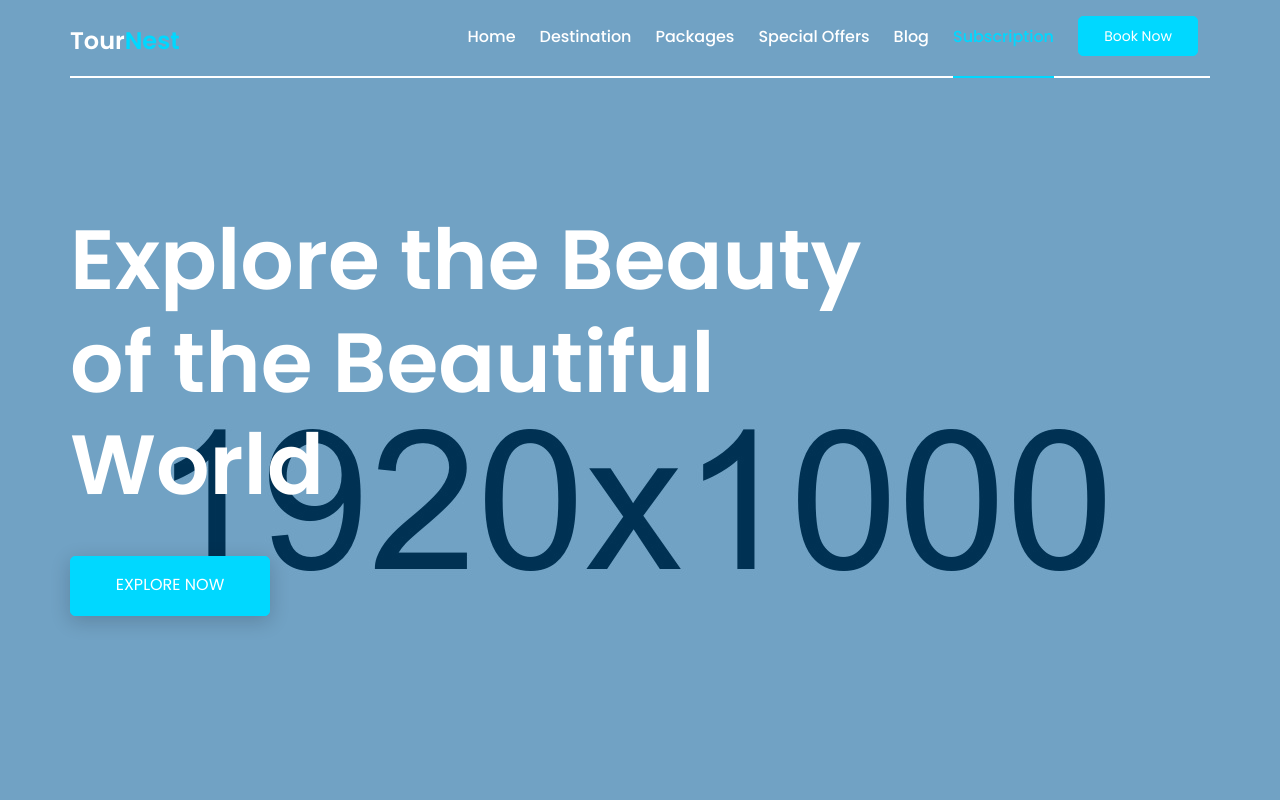
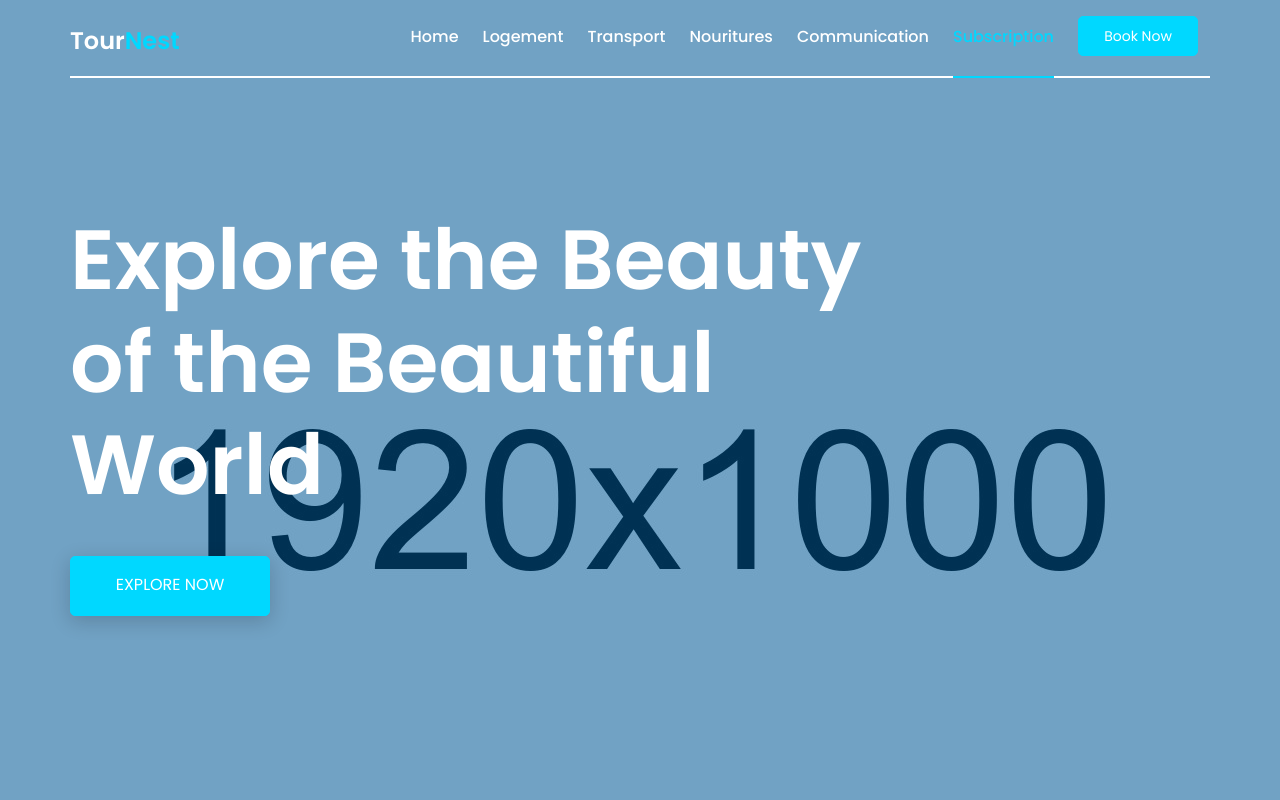
Before and after one commit to Salma2032/PROJECT, a plain HTML site: page index.html in a window 1280 px wide. Shown: the top 800 px of the page. Drawn offline with nearby package versions, Linux system fonts and the light colour scheme.

Commit message:
Update index.html

```diff
--- a/index.html
+++ b/index.html
@@ -90,10 +90,10 @@
 								<div class="collapse navbar-collapse">
 									<ul class="nav navbar-nav navbar-right">
 										<li class="smooth-menu"><a href="#home">home</a></li>
-										<li class="smooth-menu"><a href="#gallery">Destination</a></li>
-										<li class="smooth-menu"><a href="#pack">Packages </a></li>
-										<li class="smooth-menu"><a href="#spo">Special Offers</a></li>
-										<li class="smooth-menu"><a href="#blog">blog</a></li>
+										<li class="smooth-menu"><a href="#gallery">Logement</a></li>
+										<li class="smooth-menu"><a href="#pack">Transport </a></li>
+										<li class="smooth-menu"><a href="#spo">Nouritures</a></li>
+										<li class="smooth-menu"><a href="#blog">Communication</a></li>
 										<li class="smooth-menu"><a href="#subs">subscription</a></li>
 										<li>
 											<button class="book-btn">book now
```
